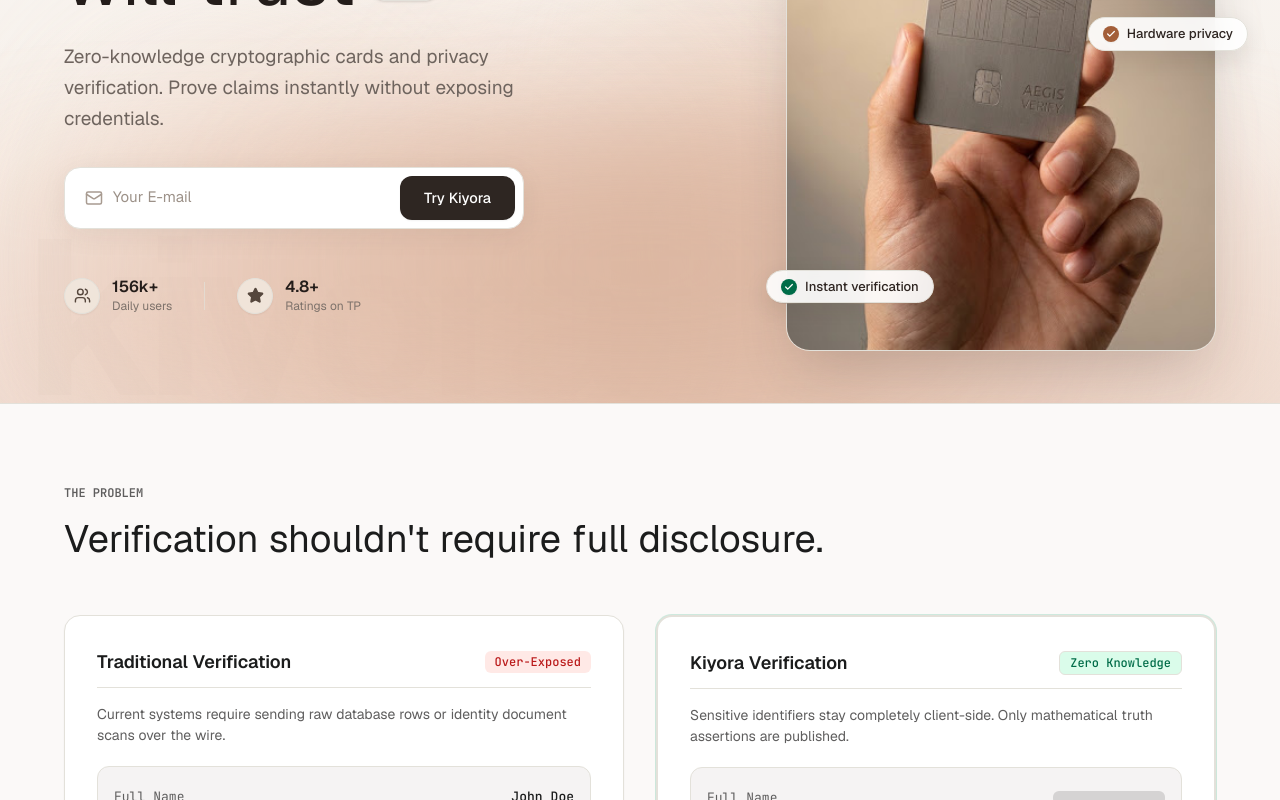
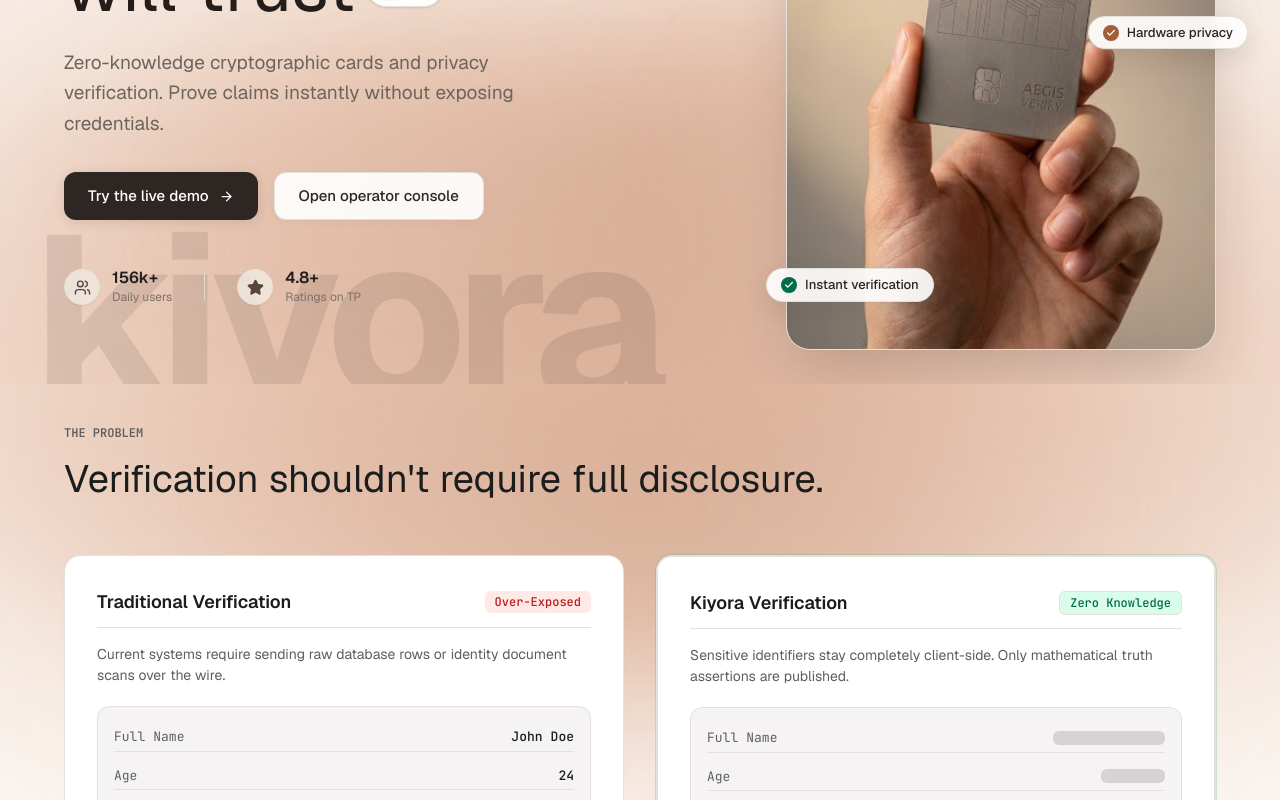
Before and after one commit to Shritii-Patel/Kiyora, a Next.js app in the folder app/: page / in a window 1280 px wide. Shown: the part 340-1140 px from the top of the page. Built offline with nearby package versions, Linux system fonts and the light colour scheme.

Commit message:
feat: add landing page component with hero section and interactive ZK verification UI

```diff
--- a/app/src/components/landing/LandingPage.tsx
+++ b/app/src/components/landing/LandingPage.tsx
@@ -12,7 +12,6 @@
   ExternalLink,
   KeyRound,
   Lock,
-  Mail,
   Shield,
   ShieldCheck,
   Sparkles,
@@ -25,7 +24,6 @@
 import { LandingNavbar } from "./LandingNavbar";
 
 export function LandingPage() {
-  const [email, setEmail] = useState("");
   const [selectedSchema, setSelectedSchema] = useState<string[]>(["income", "jurisdiction"]);
   const [isProving, setIsProving] = useState(false);
   const [proveProgress, setProveProgress] = useState(78);
@@ -62,68 +60,84 @@
           {/* ============================================================== */}
           <section
             id="product"
-            className="relative w-full min-h-[620px] lg:min-h-[680px] flex items-center pt-8 pb-8 sm:pb-10 lg:pt-12 lg:pb-12 px-4 sm:px-6 md:px-12 lg:px-16 overflow-hidden bg-gradient-to-b from-[#fbf8f5] via-[#f7f2ed] to-[#f5ede6] border-b border-[#e4dad0]"
+            className="relative w-full min-h-[600px] lg:min-h-[660px] flex items-center pt-8 pb-4 sm:pb-6 lg:pt-12 lg:pb-8 px-4 sm:px-6 md:px-12 lg:px-16 overflow-hidden bg-gradient-to-b from-[#fbf8f5] via-[#f7f2ed] to-[#f6eee7]"
           >
             {/* Soft warm diffused ambient glow */}
             <div className="absolute top-1/4 right-[10%] w-[520px] h-[520px] rounded-full bg-gradient-to-br from-[#f2dfcf]/45 via-[#ecd4c2]/35 to-transparent blur-3xl pointer-events-none -z-0" />
             <div className="absolute -bottom-10 left-10 w-[420px] h-[420px] rounded-full bg-gradient-to-tr from-[#f3e5d8]/40 to-transparent blur-3xl pointer-events-none -z-0" />
 
-            {/* Faint watermark typography in background */}
-            <div
-              className="absolute -bottom-6 left-6 text-[130px] md:text-[220px] font-bold tracking-tighter text-[#1f1917]/[0.035] select-none pointer-events-none z-0 font-sans leading-none"
-              aria-hidden="true"
-            >
-              kiyora
-            </div>
-
             {/* ============================================================== */}
-            {/* Soft dark cream blurry smoke effect extending flush to border   */}
+            {/* Rich dark cream blurry smoke effect merging into next section  */}
             {/* ============================================================== */}
-            <div className="absolute inset-x-0 bottom-0 h-[420px] sm:h-[480px] pointer-events-none overflow-hidden z-0">
-              {/* Wide ambient base smoke glow extending directly to the bottom border */}
+            <div className="absolute inset-x-0 bottom-0 h-[520px] sm:h-[620px] pointer-events-none overflow-hidden z-0">
+              {/* Wide ambient base smoke glow extending directly down */}
               <div
                 className="absolute inset-0"
                 style={{
                   background:
-                    "radial-gradient(ellipse 100% 88% at 50% 100%, rgba(224, 182, 160, 0.72) 0%, rgba(234, 204, 188, 0.55) 45%, rgba(246, 228, 216, 0.28) 75%, transparent 100%)",
+                    "radial-gradient(ellipse 110% 95% at 50% 100%, rgba(220, 172, 146, 0.88) 0%, rgba(232, 196, 174, 0.72) 35%, rgba(244, 220, 204, 0.45) 65%, transparent 100%)",
                 }}
               />
 
               {/* Billowing smoke cloud 1: Warm terracotta-cream mist under right hand/card */}
               <div
-                className="absolute -bottom-8 right-[0%] sm:right-[10%] w-[720px] h-[380px] rounded-full blur-[80px] sm:blur-[100px] opacity-90"
+                className="absolute -bottom-16 right-[-5%] sm:right-[5%] w-[820px] h-[440px] rounded-full blur-[90px] sm:blur-[120px] opacity-95"
                 style={{
                   background:
-                    "radial-gradient(circle, rgba(214, 170, 146, 0.8) 0%, rgba(232, 198, 178, 0.58) 55%, transparent 80%)",
+                    "radial-gradient(circle, rgba(210, 160, 134, 0.92) 0%, rgba(228, 190, 168, 0.68) 50%, transparent 80%)",
                 }}
               />
 
               {/* Billowing smoke cloud 2: Soft dark cream mist under left stats and watermark */}
               <div
-                className="absolute -bottom-10 left-[0%] sm:left-[4%] w-[680px] h-[360px] rounded-full blur-[75px] sm:blur-[95px] opacity-85"
+                className="absolute -bottom-20 left-[-5%] sm:left-[0%] w-[780px] h-[420px] rounded-full blur-[85px] sm:blur-[115px] opacity-90"
                 style={{
                   background:
-                    "radial-gradient(circle, rgba(224, 184, 162, 0.78) 0%, rgba(238, 210, 194, 0.5) 60%, transparent 80%)",
+                    "radial-gradient(circle, rgba(222, 178, 154, 0.9) 0%, rgba(236, 204, 186, 0.65) 55%, transparent 80%)",
                 }}
               />
 
               {/* Billowing smoke cloud 3: Deep warm peach-cream core smoke puff in center */}
               <div
-                className="absolute bottom-0 left-1/2 -translate-x-1/2 w-[640px] h-[280px] rounded-full blur-[65px] sm:blur-[85px] opacity-80"
+                className="absolute bottom-[-20px] left-1/2 -translate-x-1/2 w-[740px] h-[340px] rounded-full blur-[75px] sm:blur-[105px] opacity-90"
                 style={{
                   background:
-                    "radial-gradient(ellipse, rgba(210, 164, 140, 0.7) 0%, rgba(230, 196, 176, 0.45) 65%, transparent 85%)",
+                    "radial-gradient(ellipse, rgba(206, 154, 128, 0.85) 0%, rgba(226, 188, 166, 0.58) 60%, transparent 85%)",
                 }}
               />
 
-              {/* Atmospheric horizontal drifting mist overlay right at the border line */}
+              {/* Wispy upper smoke tendrils rising up towards stats & kiyora text */}
               <div
-                className="absolute bottom-0 inset-x-0 h-[260px] opacity-60 blur-[50px]"
+                className="absolute bottom-[100px] left-[5%] w-[620px] h-[240px] rounded-full blur-[70px] opacity-65"
+                style={{
+                  background: "radial-gradient(circle, rgba(230, 195, 175, 0.75) 0%, transparent 75%)",
+                }}
+              />
+
+              {/* Wispy upper smoke tendrils rising up towards the card */}
+              <div
+                className="absolute bottom-[90px] right-[5%] w-[580px] h-[220px] rounded-full blur-[65px] opacity-70"
+                style={{
+                  background: "radial-gradient(circle, rgba(226, 188, 168, 0.8) 0%, transparent 75%)",
+                }}
+              />
+
+              {/* Atmospheric horizontal drifting mist overlay */}
+              <div
+                className="absolute bottom-0 inset-x-0 h-[280px] opacity-65 blur-[50px]"
                 style={{
                   background:
-                    "linear-gradient(90deg, rgba(235, 205, 190, 0.4) 0%, rgba(224, 188, 168, 0.65) 25%, rgba(212, 172, 148, 0.75) 50%, rgba(228, 198, 182, 0.65) 75%, rgba(235, 205, 190, 0.4) 100%)",
+                    "linear-gradient(90deg, rgba(235, 205, 190, 0.45) 0%, rgba(224, 188, 168, 0.75) 25%, rgba(212, 172, 148, 0.85) 50%, rgba(228, 198, 182, 0.75) 75%, rgba(235, 205, 190, 0.45) 100%)",
                 }}
               />
+            </div>
+
+            {/* Clearly visible Kiyora Typography Watermark positioned above smoke */}
+            <div
+              className="absolute -bottom-8 sm:-bottom-12 left-4 sm:left-8 text-[140px] sm:text-[190px] md:text-[230px] font-bold tracking-tighter text-[#2a1a12]/[0.10] select-none pointer-events-none z-[2] font-sans leading-none"
+              aria-hidden="true"
+            >
+              kiyora
             </div>
 
             <div className="relative z-10 max-w-[1240px] mx-auto w-full grid grid-cols-1 lg:grid-cols-12 gap-12 lg:gap-8 items-center">
@@ -157,31 +171,22 @@
                   exposing credentials.
                 </p>
 
-                {/* Email Signup / Instant Try Bar */}
-                <form
-                  onSubmit={(e) => {
-                    e.preventDefault();
-                    window.location.href = `/admin?email=${encodeURIComponent(email)}`;
-                  }}
-                  className="w-full max-w-[460px] bg-white rounded-2xl p-1.5 sm:p-2 border border-[#e8dfd5] shadow-[0_6px_28px_rgba(46,38,34,0.06)] flex items-center gap-2 mb-10 focus-within:border-[#2e2622]/50 transition-all"
+                {/* Action Buttons */}
+                <div className="flex flex-wrap items-center gap-3 sm:gap-4 mb-10">
+                  <Link
+                    href="/gate"
+                    className="group h-[48px] px-6 rounded-xl bg-[#2e2622] hover:bg-[#181311] text-white font-medium text-[15px] transition-all duration-200 flex items-center justify-center gap-2.5 shadow-[0_2px_12px_rgba(46,38,34,0.12)] hover:shadow-[0_4px_16px_rgba(46,38,34,0.22)] active:scale-[0.98]"
                   >
-                  <div className="flex-1 flex items-center pl-3">
-                    <Mail size={18} className="text-[#a89b91] mr-2.5 shrink-0" />
-                    <input
-                      type="email"
-                      value={email}
-                      onChange={(e) => setEmail(e.target.value)}
-                      placeholder="Your E-mail"
-                      className="w-full bg-transparent border-0 outline-none text-[#241d1a] placeholder-[#9c9188] text-[15px]"
-                    />
+                    <span>Try the live demo</span>
+                    <ArrowRight size={15} className="transition-transform duration-200 group-hover:translate-x-0.5" />
+                  </Link>
+                  <Link
+                    href="/admin"
+                    className="h-[48px] px-6 rounded-xl bg-white/90 hover:bg-white text-[#2e2622] hover:text-[#181311] border border-[#e5d9ce] hover:border-[#cfc1b3] font-medium text-[15px] transition-all duration-200 flex items-center justify-center gap-2 shadow-[0_2px_8px_rgba(46,38,34,0.04)] hover:shadow-[0_4px_14px_rgba(46,38,34,0.08)] active:scale-[0.98]"
+                  >
+                    <span>Open operator console</span>
+                  </Link>
                 </div>
-                  <button
-                    type="submit"
-                    className="h-[44px] px-6 rounded-xl bg-[#2e2622] hover:bg-[#181311] text-white font-medium text-[14.5px] transition-all flex items-center justify-center shrink-0 shadow-xs active:scale-[0.98]"
-                  >
-                    Try Kiyora
-                  </button>
-                </form>
 
                 {/* Trust Metrics / Social Proof matching attached reference */}
                 <div className="flex items-center gap-6 sm:gap-8 pt-2">
@@ -263,9 +268,57 @@
           {/* ============================================================== */}
           <section
             id="privacy"
-            className="w-full py-20 px-4 sm:px-6 md:px-12 lg:px-16 bg-[#fbf9f8] border-b border-[#e9e8e7]"
+            className="relative w-full pt-8 sm:pt-10 pb-20 px-4 sm:px-6 md:px-12 lg:px-16 bg-gradient-to-b from-[#f6eee7] via-[#faf5f1] to-[#fbf9f8] border-b border-[#e9e8e7] overflow-hidden"
           >
-            <div className="max-w-[1240px] mx-auto">
+            {/* Seamless continuing smoke merging completely with hero */}
+            <div className="absolute inset-x-0 top-0 h-[480px] sm:h-[560px] pointer-events-none overflow-hidden z-0">
+              {/* Dense upper warm mist wash matching hero base */}
+              <div
+                className="absolute inset-0"
+                style={{
+                  background:
+                    "radial-gradient(ellipse 110% 88% at 50% 0%, rgba(220, 172, 146, 0.85) 0%, rgba(232, 196, 174, 0.68) 35%, rgba(244, 220, 204, 0.38) 65%, transparent 100%)",
+                }}
+              />
+
+              {/* Billowing cloud continuing on right */}
+              <div
+                className="absolute -top-24 right-[-5%] sm:right-[5%] w-[820px] h-[380px] rounded-full blur-[90px] sm:blur-[120px] opacity-90"
+                style={{
+                  background:
+                    "radial-gradient(circle, rgba(210, 160, 134, 0.88) 0%, rgba(228, 190, 168, 0.58) 50%, transparent 80%)",
+                }}
+              />
+
+              {/* Billowing cloud continuing on left */}
+              <div
+                className="absolute -top-24 left-[-5%] sm:left-[0%] w-[780px] h-[360px] rounded-full blur-[85px] sm:blur-[115px] opacity-85"
+                style={{
+                  background:
+                    "radial-gradient(circle, rgba(222, 178, 154, 0.85) 0%, rgba(236, 204, 186, 0.52) 55%, transparent 80%)",
+                }}
+              />
+
+              {/* Billowing center mist plume */}
+              <div
+                className="absolute top-[-30px] left-1/2 -translate-x-1/2 w-[740px] h-[300px] rounded-full blur-[75px] sm:blur-[105px] opacity-85"
+                style={{
+                  background:
+                    "radial-gradient(ellipse, rgba(206, 154, 128, 0.78) 0%, rgba(226, 188, 166, 0.5) 60%, transparent 85%)",
+                }}
+              />
+
+              {/* Atmospheric horizontal drifting veil */}
+              <div
+                className="absolute top-0 inset-x-0 h-[240px] opacity-55 blur-[50px]"
+                style={{
+                  background:
+                    "linear-gradient(90deg, rgba(235, 205, 190, 0.35) 0%, rgba(224, 188, 168, 0.65) 25%, rgba(212, 172, 148, 0.75) 50%, rgba(228, 198, 182, 0.65) 75%, rgba(235, 205, 190, 0.35) 100%)",
+                }}
+              />
+            </div>
+
+            <div className="relative z-10 max-w-[1240px] mx-auto">
               <div className="mb-12">
                 <span className="font-mono text-[12px] text-[#5f5e5e] tracking-wider uppercase mb-2 block font-semibold">
                   THE PROBLEM
@@ -423,8 +476,7 @@
                         className="flex items-center gap-2.5 p-2.5 rounded-xl bg-[#f5f3f3] border border-[#e4e2e2]/60 cursor-pointer hover:bg-[#efece9] transition-colors"
                       >
                         <span
-                          className={`w-4 h-4 rounded flex items-center justify-center transition-colors ${
-                            selectedSchema.includes("income")
+                          className={`w-4 h-4 rounded flex items-center justify-center transition-colors ${selectedSchema.includes("income")
                             ? "bg-[#1b1c1c] text-white"
                             : "border border-[#a89b91] bg-white"
                             }`}
@@ -441,8 +493,7 @@
                         className="flex items-center gap-2.5 p-2.5 rounded-xl bg-[#f5f3f3] border border-[#e4e2e2]/60 cursor-pointer hover:bg-[#efece9] transition-colors"
                       >
                         <span
-                          className={`w-4 h-4 rounded flex items-center justify-center transition-colors ${
-                            selectedSchema.includes("jurisdiction")
+                          className={`w-4 h-4 rounded flex items-center justify-center transition-colors ${selectedSchema.includes("jurisdiction")
                             ? "bg-[#1b1c1c] text-white"
                             : "border border-[#a89b91] bg-white"
                             }`}
```
Lines whose indentation alone changed are shown as unchanged.
